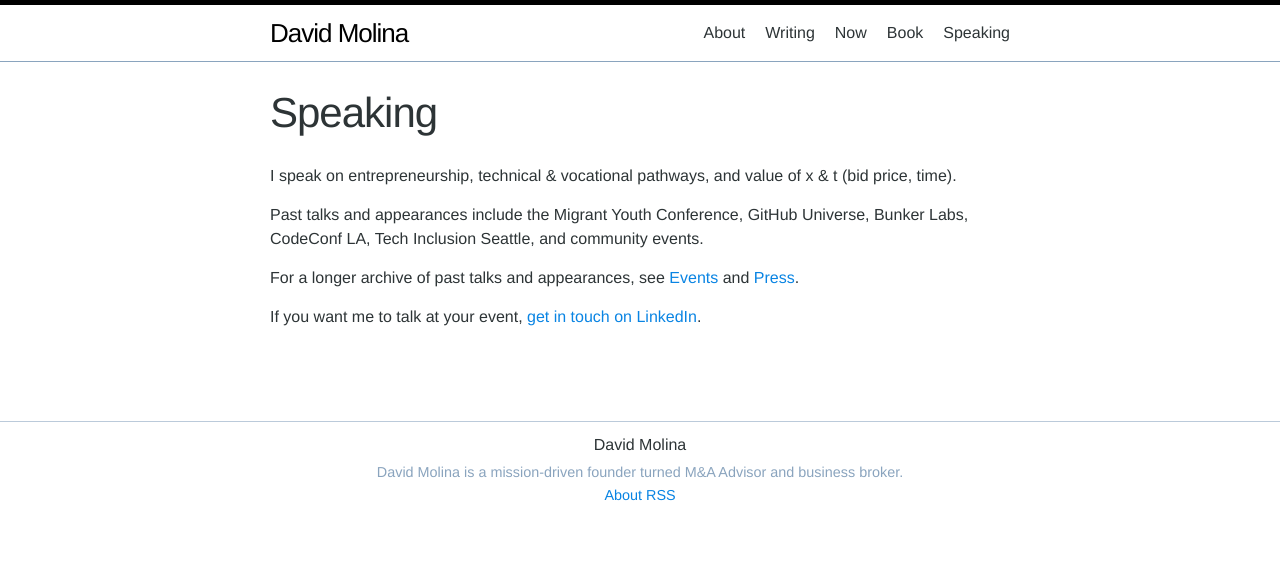
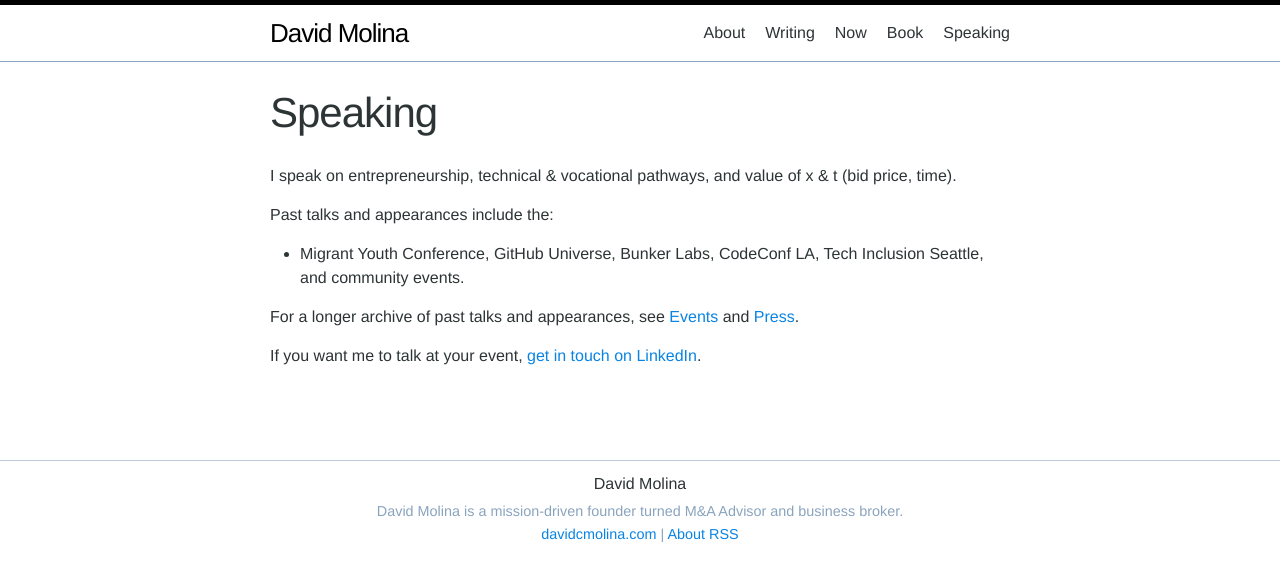
Before and after one commit to davidmolina/davidmolina.github.io, a Jekyll site: the page built from speaking.md, in a window 1280 px wide. Shown: the top 581 px of the page. Built offline with Jekyll 4.4.1, drawn with Linux system fonts in a browser that asks for light colours.

Commit message:
[footer] add .com

```diff
--- a/_includes/footer.html
+++ b/_includes/footer.html
@@ -5,6 +5,7 @@
       <h2 class="footer-heading">{{ site.title }}</h2>
       <p>{{ site.description }}</p>
       <p class="footer-links">
+        <a href="{{ "/index/" | relative_url }}">davidcmolina.com</a> |
         <a href="https://davidcmolina.com/about/" target="_blank" rel="noopener noreferrer">About</a>
         <a href="{{ "/feed.xml" | relative_url }}">RSS</a>
       </p>
--- a/speaking.md
+++ b/speaking.md
@@ -9,7 +9,8 @@ permalink: /speaking/
 
 I speak on entrepreneurship, technical & vocational pathways, and value of x & t (bid price, time).
 
-Past talks and appearances include the Migrant Youth Conference, GitHub Universe, Bunker Labs, CodeConf LA, Tech Inclusion Seattle, and community events.
+Past talks and appearances include the:
+- Migrant Youth Conference, GitHub Universe, Bunker Labs, CodeConf LA, Tech Inclusion Seattle, and community events.
 
 For a longer archive of past talks and appearances, see [Events](/events/) and [Press](/press/).
 
```
